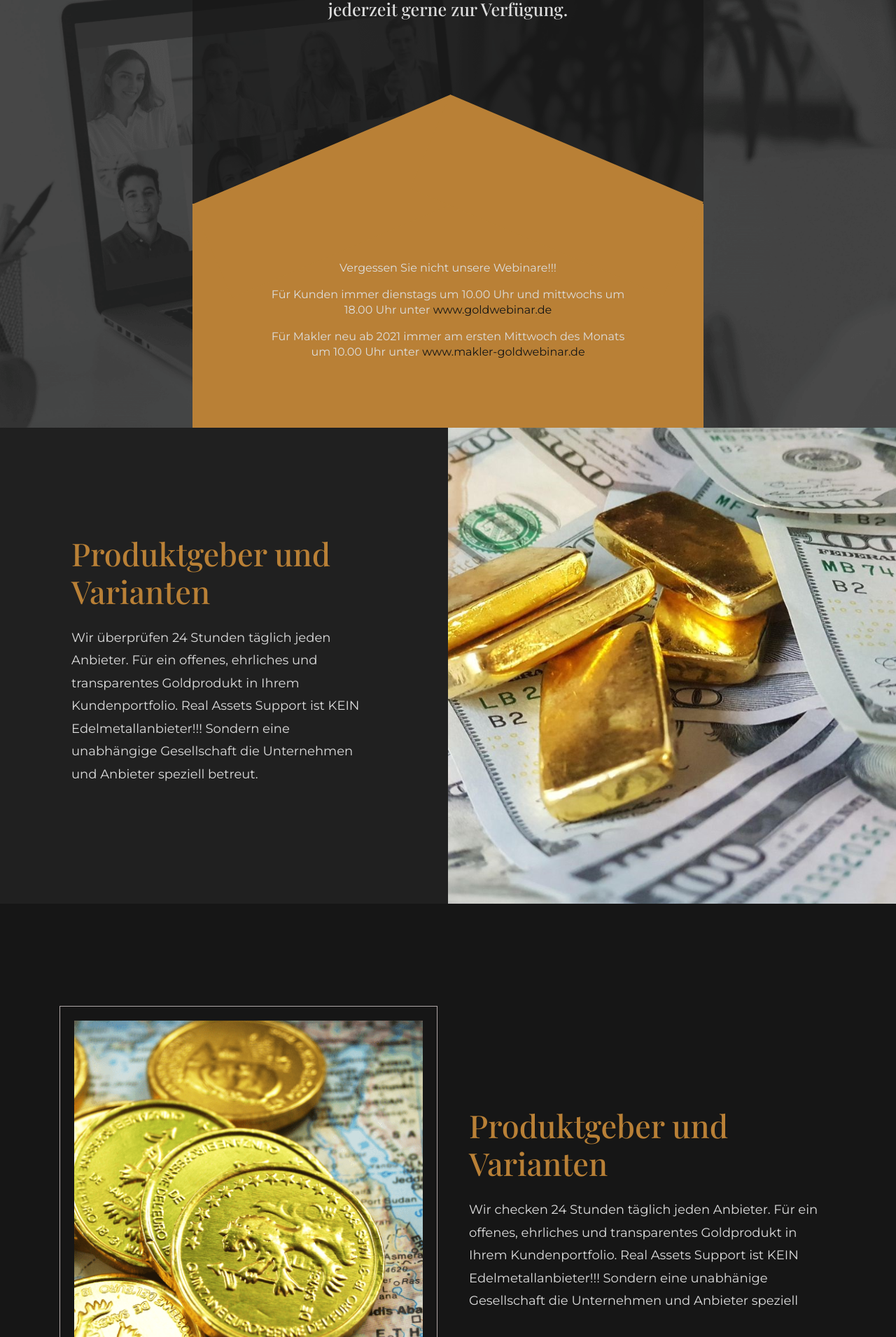
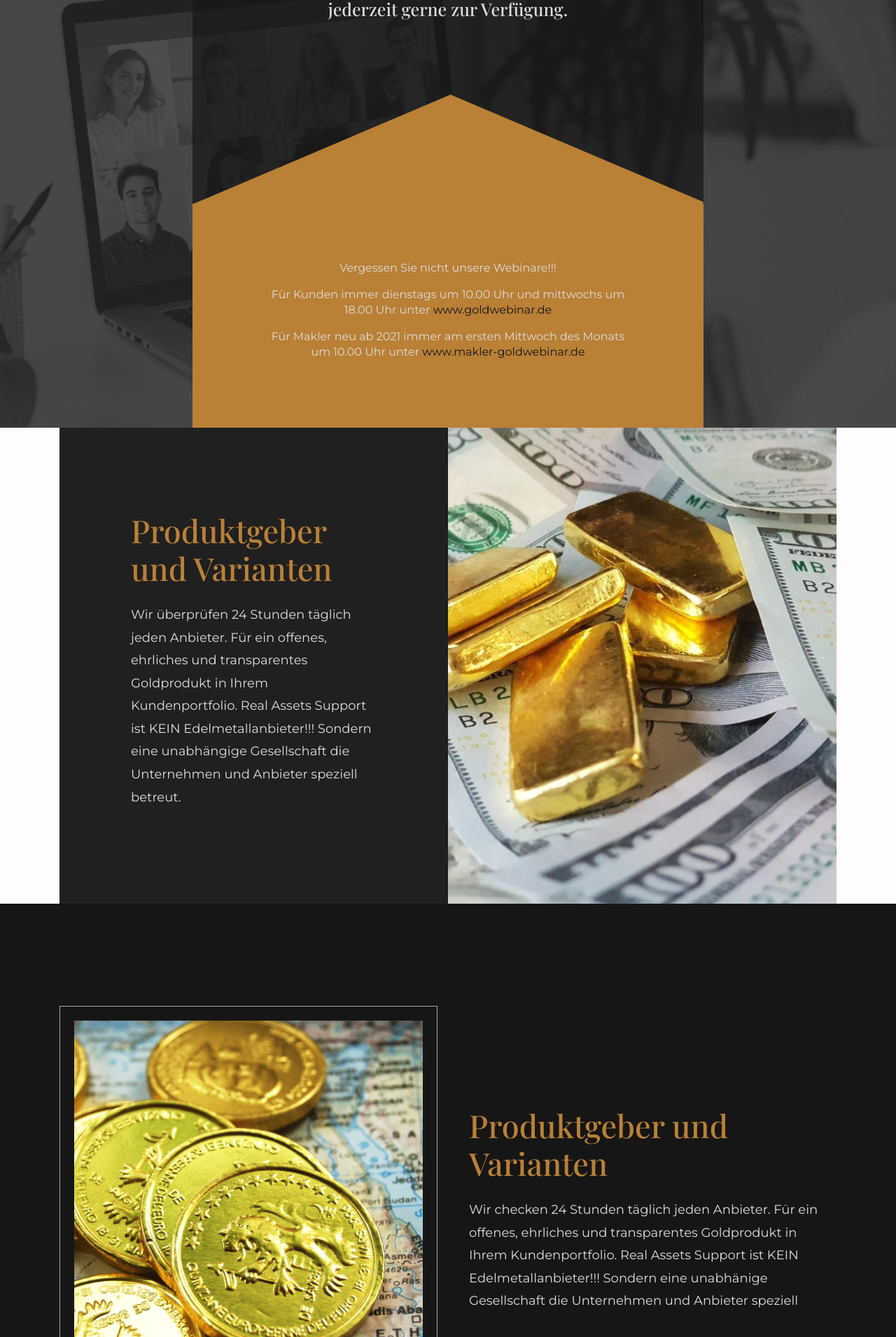
Before and after one commit to vosaul/Selim-RA, a Jekyll site: the page built from index.html, in a window 1280 px wide. Shown: the part 3138-5048 px from the top of the page at 70% size. Built offline with Jekyll 4.4.1, drawn with Linux system fonts in a browser that asks for light colours; nearby versions of some CDN libraries; some web fonts are replaced; a script that is not in the unit is left out.

Commit message:
Update index.html

```diff
--- a/index.html
+++ b/index.html
@@ -116,7 +116,8 @@ image: /images/sprt_gld_cn.png
          </div>
 
          <div class="four_box" id="produktelosungen">
-            <div class="row m-0">
+              <div class="container h-100">
+                 <div class="row m-0">
                <div class="col-md-6 header_wp_page1">
                   <div class="align-items-center justify-content-start d-flex h-100 container">
                      <div class="rea_head1 text-left">
@@ -128,6 +129,7 @@ image: /images/sprt_gld_cn.png
                <div class="col-md-6 banner-right">
                </div>
             </div>
+         </div>
          </div>
 
          <div class="sup_box">
```
